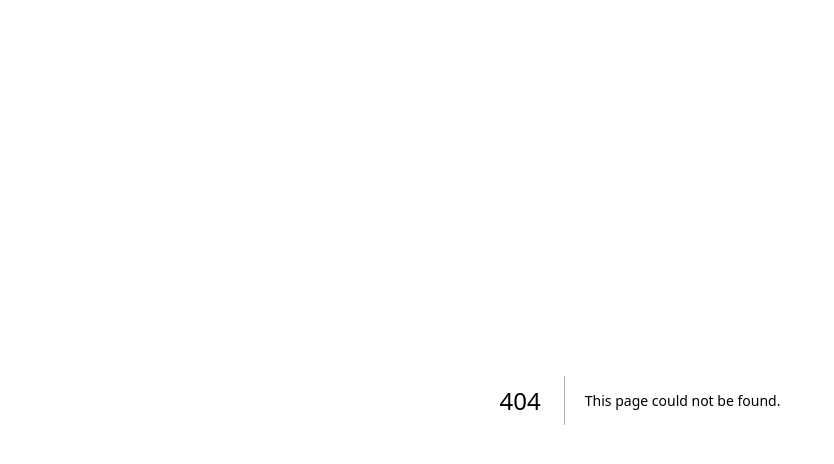
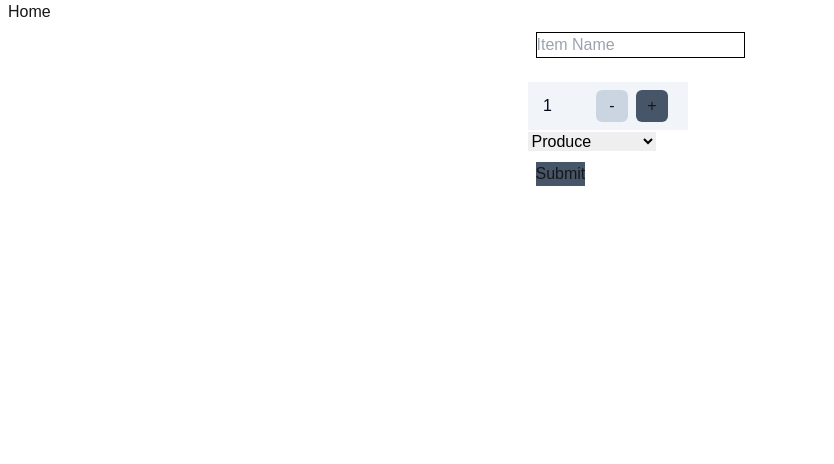
Before and after one commit to Jaxsimon2/cprg306-assignments, a Next.js app: page /week-5 in a window 1280 px wide. Before the commit this address had no page. Shown: the top 464 px of the page, without its empty margins (0-834 px from the left). Built offline with nearby package versions, Linux system fonts and the light colour scheme.

Commit message:
week 5 lab
Form

```diff
--- a/app/page.js
+++ b/app/page.js
@@ -13,6 +13,9 @@ export default function Page() {
     <li>
       <Link href="/week-4">Week 4 Assignment</Link>
     </li>
+    <li>
+      <Link href="/week-5">Week 5 Assignment</Link>
+    </li>
   </main>
   );
 }
--- /dev/null
+++ b/app/week-5/new-item.js
@@ -0,0 +1,80 @@
+"use client"
+import {useState} from "react";
+
+export default function NewItem(){
+    const [name, setName] = useState("");
+    const [quantity, setCount] = useState(1);
+    const [category, setCategory] = useState("produce");
+
+    const increment = () => {
+        if (quantity < 20) {setCount(quantity+1);} }
+
+    const decrement = () => {
+        if (quantity > 1) {setCount(quantity-1);}}
+
+    const handleNameChange = (event) => {
+        let name = event.target.value;
+        name = name.replace(/[^a-zA-Z\s]/g, "");
+        setName(name);
+    };
+
+    const handleCategoryChange = (event) => {
+        let category = event.target.value;
+        setCategory(category);
+    };
+
+    const handleSubmit = (event) => {
+        event.preventDefault();
+        let item = {name, quantity, category};
+        console.log(item);
+        alert("Item Added: " + item.name + " Quantity: " + item.quantity + " Category " + item.category);
+
+        setName("");
+        setCount(1);
+        setCategory("produce");
+    };
+
+    return(
+        <main className="flex flex-wrap justify-center border-white" >
+            <form onSubmit={(event => handleSubmit(event))}>
+                {/* <label htmlFor="name"></label> */}
+                <div>
+                    <input
+                        placeholder="Item Name"
+                        id="name"
+                        type="text"
+                        value={name}
+                        onChange={(event) => handleNameChange(event)}
+                        className="border border-black m-2 text-black"/>
+                </div>
+                <div>
+                    <div className="flex justify-center mt-4 w-40 h-12 bg-slate-100 p-1">
+                        <p className="mt-2 mr-10 text-slate-950 ">{quantity}</p>
+                        <button type="button" disabled={quantity===1} className="m-1 h-8 w-8 bg-slate-600 rounded-md hover:bg-slate-800 disabled:bg-slate-300" onClick={decrement}>-</button>
+                        <button type="button" disabled={quantity===20} className="m-1 h-8 w-8 bg-slate-600 rounded-md hover:bg-slate-800 disabled:bg-slate-300" onClick={increment}>+</button>
+                    </div>
+                    <select value={category} className="text-black" onChange={(event) => handleCategoryChange(event)}>
+                        <option value="" disabled>Category</option>
+                        <option value="produce">Produce</option>
+                        <option value="dairy">Dairy</option>
+                        <option value="bakery">Bakery</option>
+                        <option value="meat">Meat</option>
+                        <option value="frozen-foods">Frozen Food</option>
+                        <option value="canned-goods">Canned Goods</option>
+                        <option value="dry-goods">Dry Goods</option>
+                        <option value="beverages">Beverages</option>
+                        <option value="snacks">Snacks</option>
+                        <option value="household">Household</option>
+                        <option value="other">Other</option>
+                    </select>
+                </div>
+                <div>
+                    <input type="submit" value="Submit" className="flex:1 m-2 bg-slate-600 hover:bg-slate-800"/>
+                </div>
+
+            </form>
+
+
+        </main>
+    );
+}
--- /dev/null
+++ b/app/week-5/page.js
@@ -0,0 +1,13 @@
+"use client"
+import Link from "next/link";
+import NewItem from "./new-item";
+
+export default function Page(){
+
+    return(
+        <main>
+            <Link href="/" className="m-2">Home</Link>
+            <NewItem/>
+        </main>
+    );
+}
```
